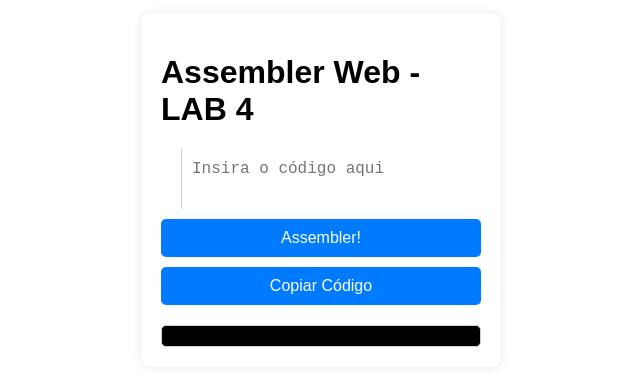
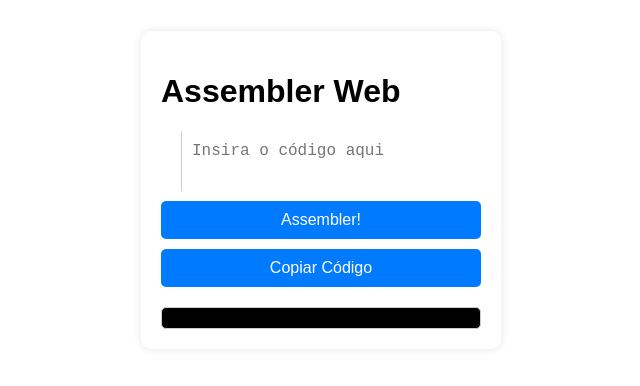
Before and after one commit to taffarel55/lab4-compiler, a website: page docs/index.html in a window 1280 px wide. Shown: the part 210-596 px from the top of the page, without its empty margins (319-959 px from the left). Drawn offline with Linux system fonts and the light colour scheme.

Commit message:
📄 docs: Update websile title

```diff
--- a/docs/index.html
+++ b/docs/index.html
@@ -79,7 +79,7 @@
   </head>
   <body>
     <div class="container">
-      <h1>Assembler Web - LAB 4</h1>
+      <h1>Assembler Web</h1>
       <form class="form">
         <div class="editor">
           <div class="linhas" id="linhas"></div>
```
